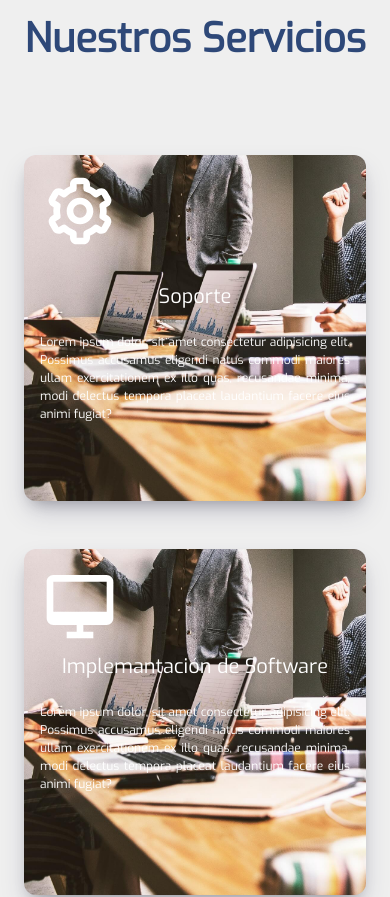
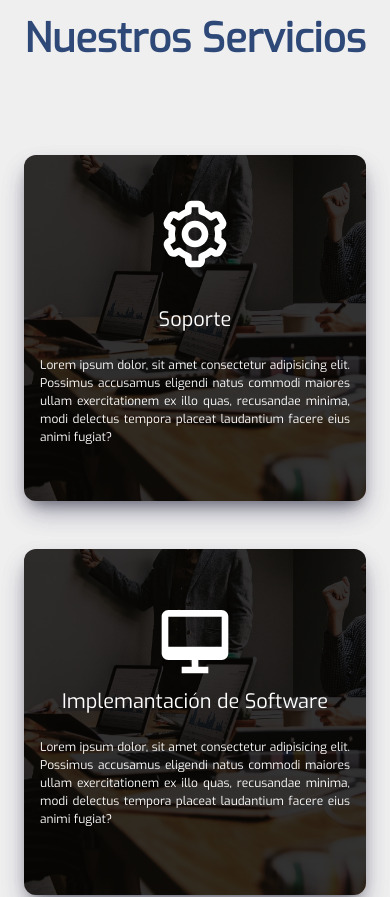
Before and after one commit to jhpenag95/Consultorias, a plain HTML site: page index.html in a window 390 px wide. Shown: the part 1398-2295 px from the top of the page. Drawn offline with nearby package versions, Linux system fonts and the light colour scheme; files whose address does not match are found by name.

Commit message:
se crea responsive

```diff
--- a/public/style/servicios.css
+++ b/public/style/servicios.css
@@ -54,7 +54,7 @@ h2 {
 
 
 
-.card-body-cont {
+.card-body {
     display: flex;
     flex-direction: column;
     justify-content: center;
```
